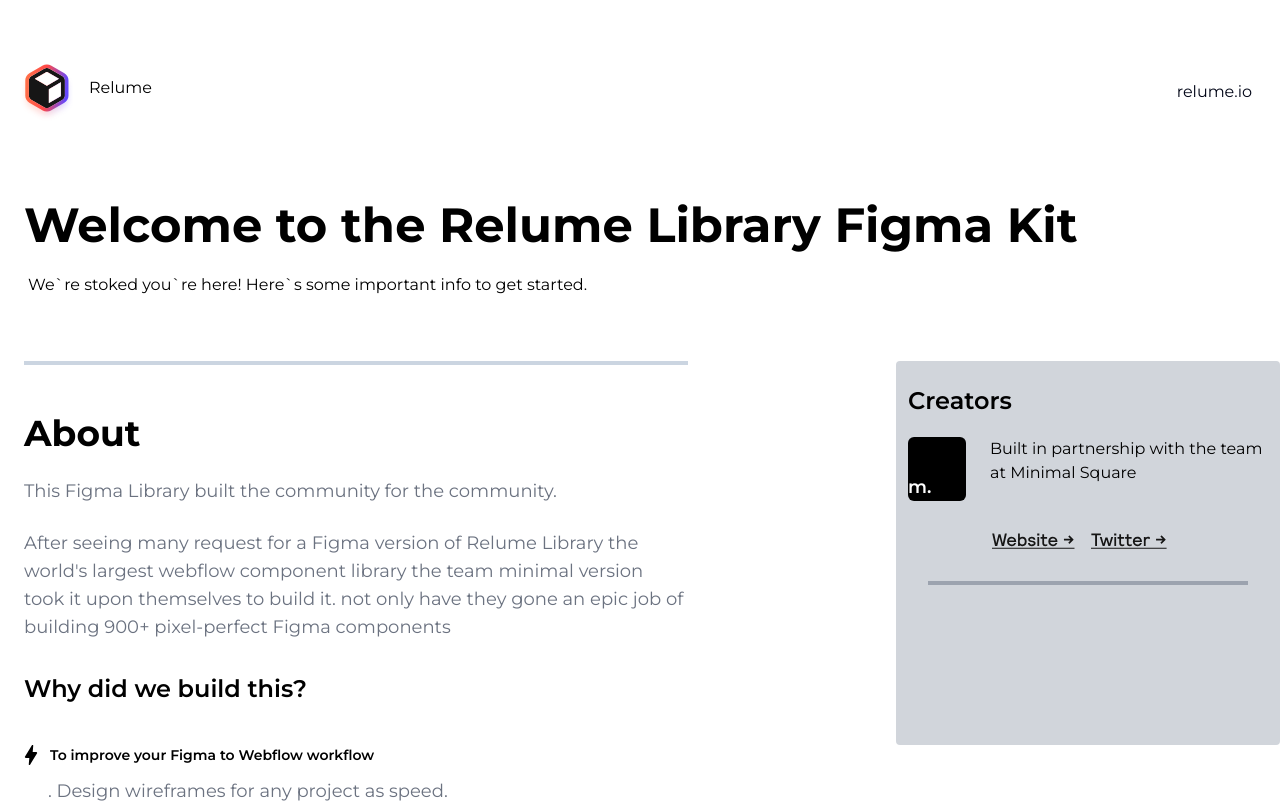
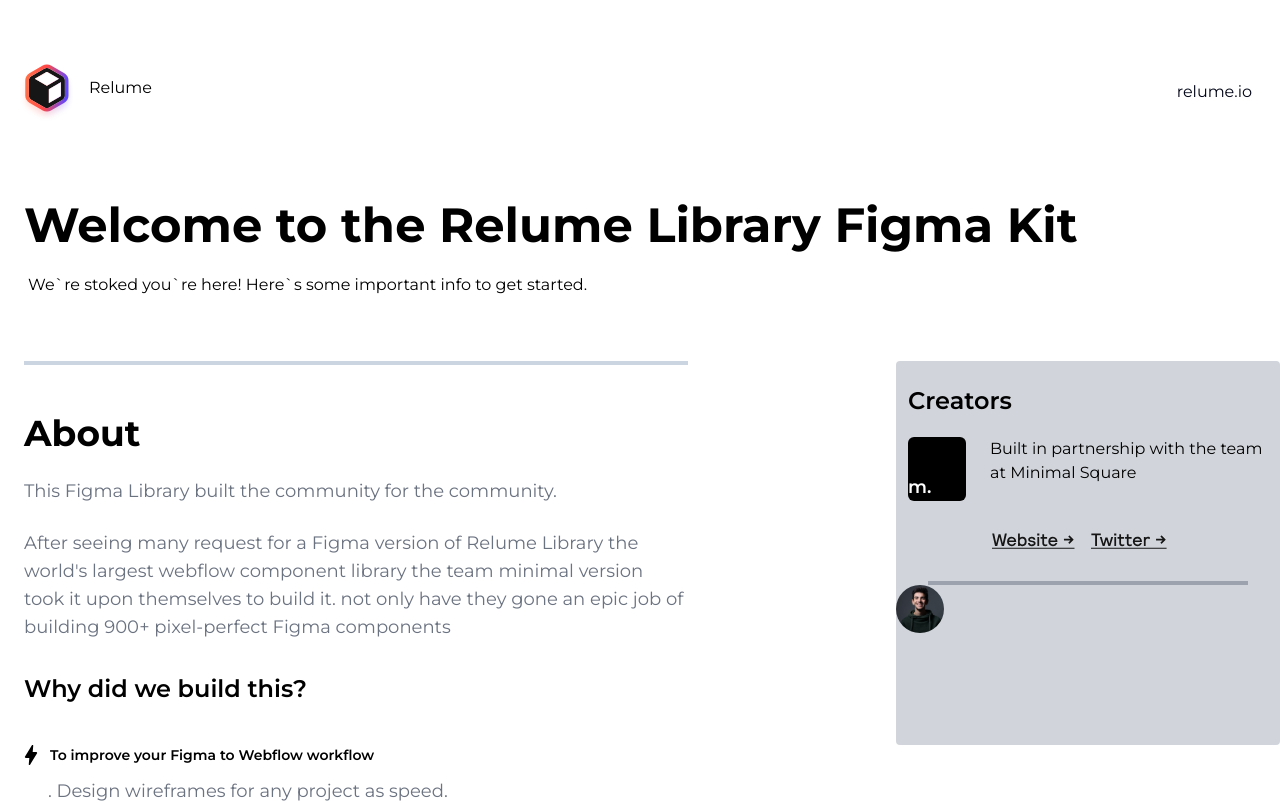
Before and after one commit to neguinho237/react-studies, a React (Create React App) app: page / in a window 1280 px wide. Shown: the top 803 px of the page. Built offline with nearby package versions, Linux system fonts and the light colour scheme.

Commit message:
AtualizationWelcome

```diff
--- a/src/components/Welcome/index.jsx
+++ b/src/components/Welcome/index.jsx
@@ -3,6 +3,7 @@
 import Social from "./src/assets/images/Social.svg"
 import Twiter from "./src/assets/images/Twiter.svg"
 import Welcom from "./src/assets/images/Welcome.svg"
+import Dan from "./src/assets/images/Pessoa1.svg"
 export default function Welcome(){
     return(
         <div className="Container ml- ">
@@ -49,6 +50,11 @@
                     <div className="flex justify-center mt-8">
                     <div className="Line h-1 w-80 bg-gray-400 flex justify-between"></div>
                     </div>
+                    <div className="Pessoas ">
+                        <div className="Pessoa1">
+                            <img src={Dan} alt="" />
+                        </div>
+                    </div>
                 </div>
                 </div>
                 <div className="ml-6">
```
Also changed, not shown: src/components/Welcome/src/assets/images/Pessoa1.svg (added).
